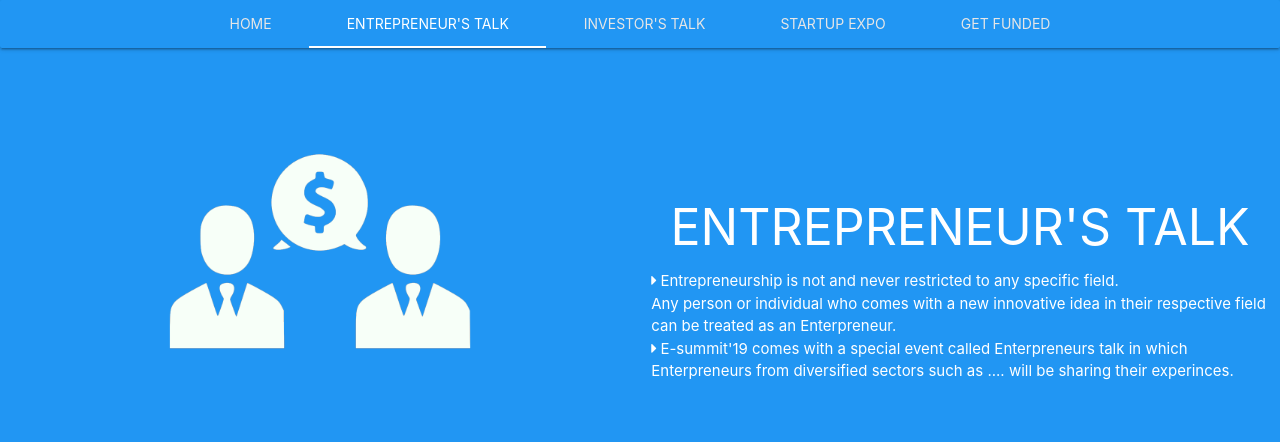
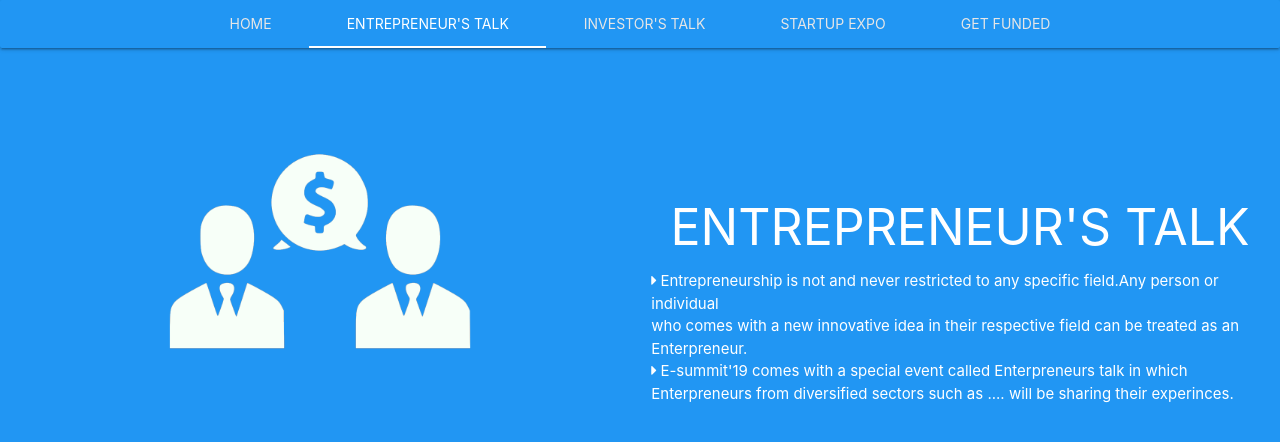
Before and after one commit to FinFO-app/emphasisO.com, a Jekyll site: the page esummit.html, which Jekyll copies as it is, in a window 1280 px wide and 900 px high. Shown: the top 442 px of the window. Built offline with Jekyll 4.4.1, drawn with Linux system fonts in a browser that asks for light colours.

Commit message:
Update esummit.html

```diff
--- a/esummit.html
+++ b/esummit.html
@@ -54,9 +54,8 @@ ul.a {list-style-type: circle;}
                 <h4 class="home_title center" style="margin-top:200px">ENTREPRENEUR'S TALK</h4>
                 <ul>
                 	<li>
-                    	<i class='fas fa-caret-right'></i> Entrepreneurship is not and never restricted to any specific field. <br>Any person
-or individual who comes with a new innovative idea in their respective field can be
-treated as an Enterpreneur.</li>
+                    	<i class='fas fa-caret-right'></i> Entrepreneurship is not and never restricted to any specific field.Any person
+or individual <br> who comes with a new innovative idea in their respective field can be treated as an Enterpreneur.</li>
                 	<li><i class='fas fa-caret-right'></i> E-summit'19 comes with a special event called Enterpreneurs talk in which Enterpreneurs
 from diversified sectors such as ....  will be sharing their experinces.</li>
 
```
